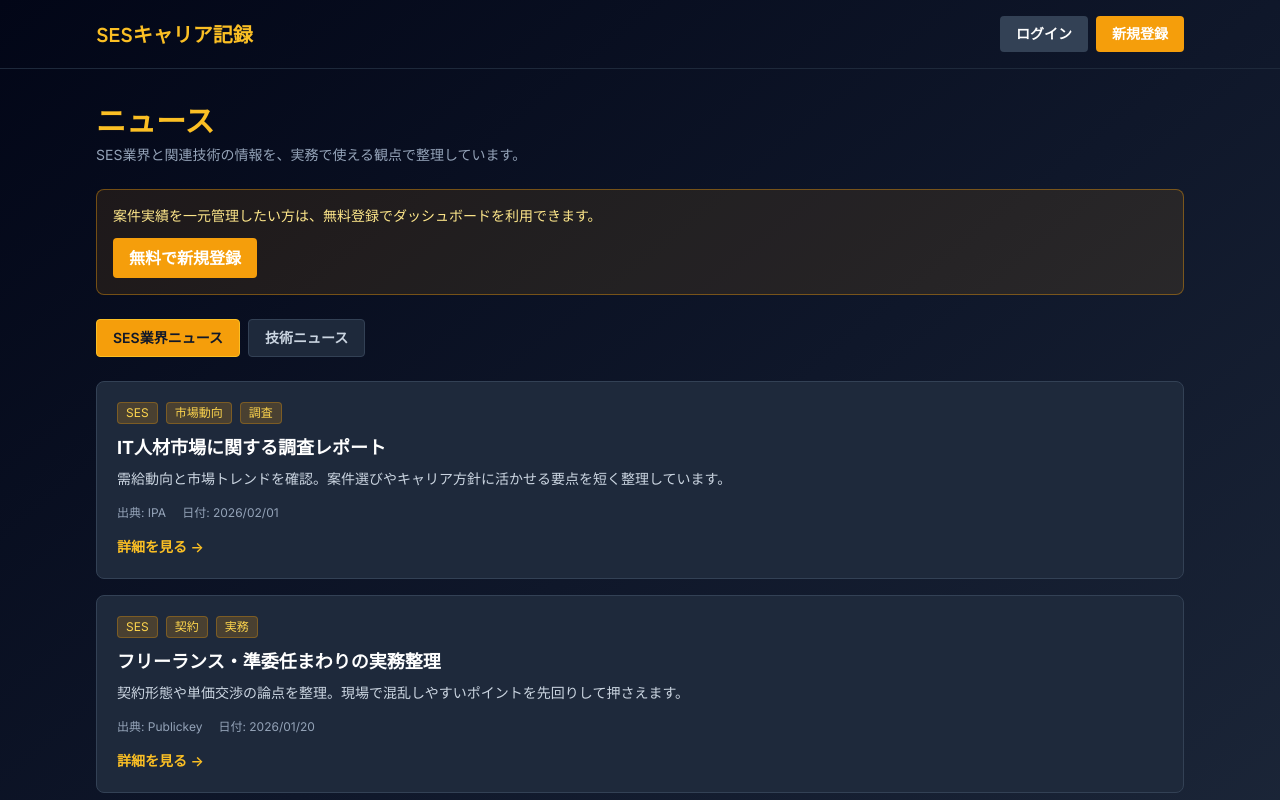
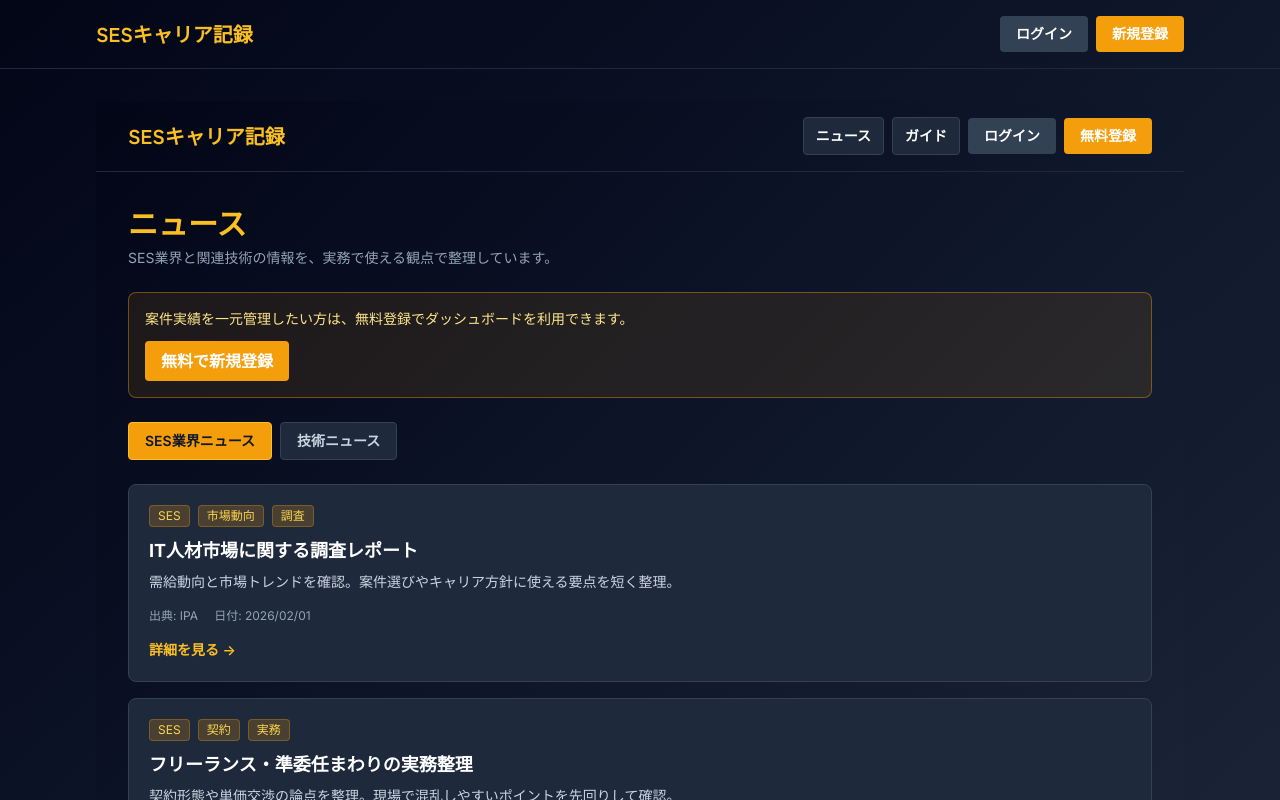
Before and after one commit to ysdev421/ses-portfolio-app, a React (Create React App) app: page / in a window 1280 px wide. Both pictures are taken after a click on the button "ニュースを見る". Shown: the top 800 px of the page. Built offline with nearby package versions, Linux system fonts and the light colour scheme; no server answers.

Commit message:
fix: 公開ページの文字化け解消とヘッダー統一

```diff
--- /dev/null
+++ b/src/components/PublicHeader.jsx
@@ -0,0 +1,45 @@
+export default function PublicHeader({
+  onNavigatePublic,
+  onStartLogin,
+  onStartSignup,
+}) {
+  return (
+    <header className="border-b border-slate-800">
+      <div className="max-w-6xl mx-auto px-4 py-4 sm:px-6 lg:px-8 flex items-center justify-between gap-3">
+        <button
+          className="text-amber-400 font-serif text-xl font-bold whitespace-nowrap"
+          onClick={() => onNavigatePublic('/')}
+        >
+          SESキャリア記録
+        </button>
+
+        <div className="flex items-center gap-2 flex-wrap justify-end">
+          <button
+            onClick={() => onNavigatePublic('/news')}
+            className="bg-slate-800 hover:bg-slate-700 border border-slate-700 text-white px-3 py-2 rounded text-sm font-semibold"
+          >
+            ニュース
+          </button>
+          <button
+            onClick={() => onNavigatePublic('/guides')}
+            className="bg-slate-800 hover:bg-slate-700 border border-slate-700 text-white px-3 py-2 rounded text-sm font-semibold"
+          >
+            ガイド
+          </button>
+          <button
+            onClick={onStartLogin}
+            className="bg-slate-700 hover:bg-slate-600 text-white px-4 py-2 rounded text-sm font-semibold"
+          >
+            ログイン
+          </button>
+          <button
+            onClick={onStartSignup}
+            className="bg-amber-500 hover:bg-amber-600 text-white px-4 py-2 rounded text-sm font-semibold"
+          >
+            無料登録
+          </button>
+        </div>
+      </div>
+    </header>
+  );
+}
--- a/src/pages/GuideArticlePage.jsx
+++ b/src/pages/GuideArticlePage.jsx
@@ -1,3 +1,4 @@
+import PublicHeader from '../components/PublicHeader';
 import { guideMap } from '../data/guides';
 import { useSeo } from '../utils/seo';
 
@@ -8,7 +9,12 @@ const formatDate = (value) =>
     day: '2-digit',
   });
 
-export default function GuideArticlePage({ slug, onNavigatePublic, onStartSignup }) {
+export default function GuideArticlePage({
+  slug,
+  onNavigatePublic,
+  onStartLogin,
+  onStartSignup,
+}) {
   const article = guideMap[slug];
 
   useSeo({
@@ -34,7 +40,13 @@ export default function GuideArticlePage({ slug, onNavigatePublic, onStartSignup
 
   if (!article) {
     return (
-      <div className="min-h-screen bg-slate-950 text-white flex items-center justify-center px-4">
+      <div className="min-h-screen bg-slate-950 text-white">
+        <PublicHeader
+          onNavigatePublic={onNavigatePublic}
+          onStartLogin={onStartLogin}
+          onStartSignup={onStartSignup}
+        />
+        <div className="flex items-center justify-center px-4 pt-20">
           <div className="text-center">
             <p className="text-slate-300">記事が見つかりませんでした。</p>
             <button
@@ -45,24 +57,17 @@ export default function GuideArticlePage({ slug, onNavigatePublic, onStartSignup
             </button>
           </div>
         </div>
+      </div>
     );
   }
 
   return (
     <div className="min-h-screen bg-gradient-to-br from-slate-950 via-slate-900 to-slate-800 text-white">
-      <header className="border-b border-slate-800">
-        <div className="max-w-4xl mx-auto px-4 py-4 sm:px-6 lg:px-8 flex items-center justify-between">
-          <button className="text-amber-400 font-serif text-xl font-bold" onClick={() => onNavigatePublic('/guides')}>
-            SESガイド
-          </button>
-          <button
-            onClick={onStartSignup}
-            className="bg-amber-500 hover:bg-amber-600 text-white px-4 py-2 rounded text-sm font-semibold"
-          >
-            無料で新規登録
-          </button>
-        </div>
-      </header>
+      <PublicHeader
+        onNavigatePublic={onNavigatePublic}
+        onStartLogin={onStartLogin}
+        onStartSignup={onStartSignup}
+      />
 
       <main className="max-w-4xl mx-auto px-4 py-8 sm:px-6 lg:px-8">
         <nav className="text-xs text-slate-400">
--- a/src/pages/LandingPage.jsx
+++ b/src/pages/LandingPage.jsx
@@ -1,6 +1,13 @@
+import PublicHeader from '../components/PublicHeader';
 import { useSeo } from '../utils/seo';
 
-export default function LandingPage({ onStartSignup, onStartLogin, onOpenNews, onOpenGuides }) {
+export default function LandingPage({
+  onStartSignup,
+  onStartLogin,
+  onOpenNews,
+  onOpenGuides,
+  onNavigatePublic,
+}) {
   useSeo({
     title: 'SESキャリア記録 | SESエンジニア向け案件・選考管理',
     description:
@@ -23,6 +30,12 @@ export default function LandingPage({ onStartSignup, onStartLogin, onOpenNews, o
 
   return (
     <div className="min-h-screen bg-gradient-to-br from-slate-950 via-slate-900 to-slate-800 text-white">
+      <PublicHeader
+        onNavigatePublic={onNavigatePublic}
+        onStartLogin={onStartLogin}
+        onStartSignup={onStartSignup}
+      />
+
       <main className="max-w-6xl mx-auto px-4 py-16 sm:px-6 lg:px-8">
         <section className="grid grid-cols-1 lg:grid-cols-2 gap-10 items-center">
           <div>
@@ -74,7 +87,7 @@ export default function LandingPage({ onStartSignup, onStartLogin, onOpenNews, o
               </div>
               <div className="bg-slate-800 border border-slate-700 rounded-lg p-4">
                 <p className="font-semibold">日報で使える実績を可視化</p>
-                <p className="text-slate-400 text-sm mt-1">「何をやったか」を日次で残し、面談時にすぐ提示できます。</p>
+                <p className="text-slate-400 text-sm mt-1">日次ログを残し、面談時にすぐ提示できます。</p>
               </div>
               <div className="bg-slate-800 border border-slate-700 rounded-lg p-4">
                 <p className="font-semibold">キャリアシート出力</p>
--- a/src/pages/NewsPage.jsx
+++ b/src/pages/NewsPage.jsx
@@ -1,12 +1,12 @@
 import { useMemo, useState } from 'react';
+import PublicHeader from '../components/PublicHeader';
 import { useSeo } from '../utils/seo';
 
 const sesNews = [
   {
     id: 'ses-1',
     title: 'IT人材市場に関する調査レポート',
-    summary:
-      '需給動向と市場トレンドを確認。案件選びやキャリア方針に活かせる要点を短く整理しています。',
+    summary: '需給動向と市場トレンドを確認。案件選びやキャリア方針に使える要点を短く整理。',
     source: 'IPA',
     date: '2026-02-01',
     url: 'https://www.ipa.go.jp/',
@@ -15,8 +15,7 @@ const sesNews = [
   {
     id: 'ses-2',
     title: 'フリーランス・準委任まわりの実務整理',
-    summary:
-      '契約形態や単価交渉の論点を整理。現場で混乱しやすいポイントを先回りして押さえます。',
+    summary: '契約形態や単価交渉の論点を整理。現場で混乱しやすいポイントを先回りして確認。',
     source: 'Publickey',
     date: '2026-01-20',
     url: 'https://www.publickey1.jp/',
@@ -25,8 +24,7 @@ const sesNews = [
   {
     id: 'ses-3',
     title: 'セキュリティ情報・注意喚起まとめ',
-    summary:
-      '脆弱性と運用上の注意点を確認。参画先での対応に使える一次情報リンクを集約しています。',
+    summary: '脆弱性と運用上の注意点を確認。参画先で使える一次情報リンクを集約。',
     source: 'NISC',
     date: '2026-01-10',
     url: 'https://www.nisc.go.jp/',
@@ -38,8 +36,7 @@ const techNews = [
   {
     id: 'tech-1',
     title: 'React 公式アップデート',
-    summary:
-      'パフォーマンス改善や開発体験の変更点を要約。現場で影響しやすい項目を優先して確認できます。',
+    summary: 'パフォーマンス改善や開発体験の変更点を要約。現場で影響が大きい項目を優先して把握。',
     source: 'React Blog',
     date: '2026-02-05',
     url: 'https://react.dev/blog',
@@ -48,8 +45,7 @@ const techNews = [
   {
     id: 'tech-2',
     title: 'TypeScript リリース情報',
-    summary:
-      '型推論とエラーメッセージ改善の更新を整理。保守性と開発効率に関わる内容を中心に紹介します。',
+    summary: '型推論とエラーメッセージ改善の更新を整理。保守性と開発効率に関わる内容を確認。',
     source: 'TypeScript Blog',
     date: '2026-01-28',
     url: 'https://devblogs.microsoft.com/typescript/',
@@ -58,8 +54,7 @@ const techNews = [
   {
     id: 'tech-3',
     title: 'Node.js LTS 関連情報',
-    summary:
-      'LTS運用に必要な更新を確認。依存関係と運用リスクを抑えるための判断材料をまとめています。',
+    summary: 'LTS運用に必要な更新を確認。依存関係と運用リスクを抑える判断材料をまとめ。',
     source: 'Node.js Blog',
     date: '2026-01-15',
     url: 'https://nodejs.org/en/blog',
@@ -74,7 +69,13 @@ const formatDate = (isoDate) =>
     day: '2-digit',
   });
 
-export default function NewsPage({ isPublic = false, onStartSignup, enableSeo = true }) {
+export default function NewsPage({
+  isPublic = false,
+  onStartSignup,
+  onStartLogin,
+  onNavigatePublic,
+  enableSeo = true,
+}) {
   const [tab, setTab] = useState('ses');
   const items = useMemo(() => (tab === 'ses' ? sesNews : techNews), [tab]);
 
@@ -93,7 +94,15 @@ export default function NewsPage({ isPublic = false, onStartSignup, enableSeo =
   });
 
   return (
-    <div>
+    <div className={isPublic ? 'min-h-screen bg-gradient-to-br from-slate-950 via-slate-900 to-slate-800 text-white' : ''}>
+      {isPublic && (
+        <PublicHeader
+          onNavigatePublic={onNavigatePublic}
+          onStartLogin={onStartLogin}
+          onStartSignup={onStartSignup}
+        />
+      )}
+      <main className={isPublic ? 'max-w-6xl mx-auto px-4 py-8 sm:px-6 lg:px-8' : ''}>
         <div className="mb-6">
           <h2 className="text-2xl sm:text-3xl font-serif font-bold text-amber-400">ニュース</h2>
           <p className="text-slate-400 text-sm mt-2">
@@ -176,6 +185,7 @@ export default function NewsPage({ isPublic = false, onStartSignup, enableSeo =
             </article>
           ))}
         </div>
+      </main>
     </div>
   );
 }
--- a/src/utils/seo.js
+++ b/src/utils/seo.js
@@ -68,14 +68,10 @@ export const useSeo = ({
     upsertMeta('name', 'twitter:description', description);
     upsertMeta('name', 'twitter:image', imageUrl);
 
-    if (jsonLd) {
-      upsertJsonLd('page', jsonLd);
-    }
+    if (jsonLd) upsertJsonLd('page', jsonLd);
 
     return () => {
-      if (previousTitle) {
-        document.title = previousTitle;
-      }
+      if (previousTitle) document.title = previousTitle;
     };
   }, [description, enabled, image, jsonLd, path, title, type]);
 };
```
Also changed, not shown: src/pages/GuidesPage.jsx (+10 -18 lines). Lines whose indentation alone changed are shown as unchanged.
